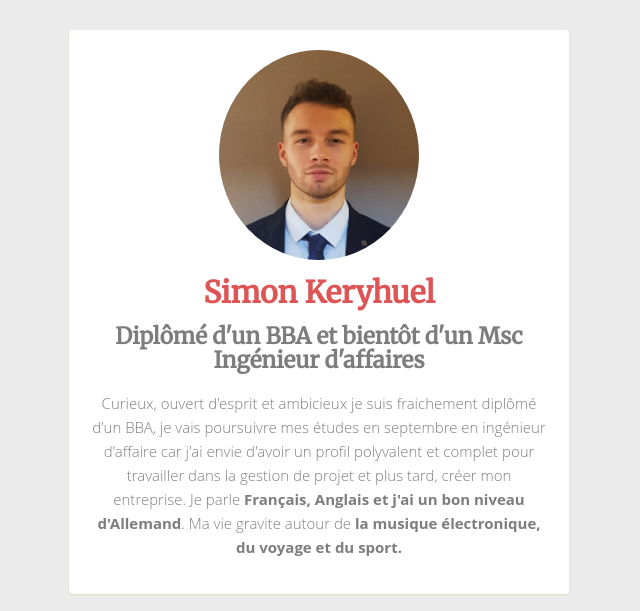
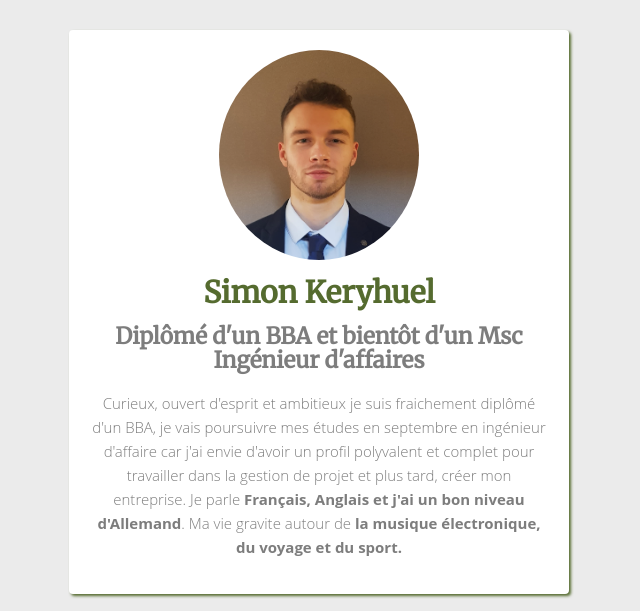
Before and after one commit to Simkery1/profile, a plain HTML site: page index.html in a window 1280 px wide. Shown: the top 611 px of the page, without its empty margins (321-961 px from the left). Drawn offline with Linux system fonts and the light colour scheme.

Commit message:
modif texte + colors

```diff
--- a/index.html
+++ b/index.html
@@ -15,7 +15,7 @@
         <img src="images/imagecarrée.png"" alt="picture simon keryhuel" style="width:200px;height:210px" class="img-circle">
         <h1>Simon Keryhuel</h1>
         <h2>Diplômé d'un BBA et bientôt d'un Msc Ingénieur d'affaires</h2>
-        <p>Curieux, ouvert d'esprit et ambicieux je suis fraichement diplômé d'un BBA, je vais poursuivre mes études en septembre en ingénieur d'affaire car j'ai envie d'avoir un profil polyvalent et complet pour travailler dans la gestion de projet et plus tard, créer mon entreprise.
+        <p>Curieux, ouvert d'esprit et ambitieux je suis fraichement diplômé d'un BBA, je vais poursuivre mes études en septembre en ingénieur d'affaire car j'ai envie d'avoir un profil polyvalent et complet pour travailler dans la gestion de projet et plus tard, créer mon entreprise.
 
         Je parle <strong>Français, Anglais et j'ai un bon niveau d'Allemand</strong>.
 
--- a/style.css
+++ b/style.css
@@ -6,7 +6,7 @@ h1 {
 
 
 h1 {
-    color: #DD5555;
+    color: #556B2F;
     font-size: 22px;
 }
 h1, h2, h3 {
@@ -42,7 +42,7 @@ a {
 }
 
 a:hover {
-    color: #FF530D;
+    color: #556B2F;
     text-decoration: underline;
 }
 
@@ -79,7 +79,7 @@ div {
     padding: 20px;
     margin-bottom: 20px;
     border-radius: 4px;
-    box-shadow: 0px 1px 2px 0px rgba(170, 170, 0, 0.2);
+    box-shadow: 2px 2px 3px 0px #556B2F;
 
 }
 .container {
```
